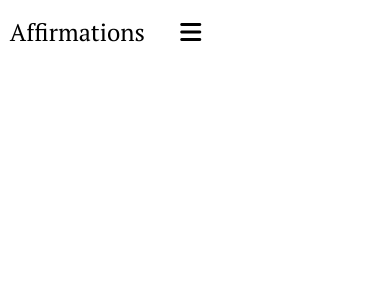
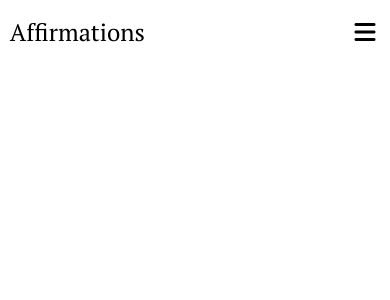
Before and after one commit to TannerBarcelos/Affirmations, a React (Create React App) app in the folder frontend/: page / in a window 390 px wide. Shown: the top 300 px of the page. Built offline with nearby package versions, Linux system fonts and the light colour scheme.

Commit message:
Menu icon

```diff
--- a/frontend/src/index.css
+++ b/frontend/src/index.css
@@ -116,6 +116,7 @@
   .header .nav-item-menu-icon {
     display: block;
     position: absolute;
+    right: 0.9rem;
     top: 1rem;
     font-size: 1.5rem;
   }
```
Also changed, not shown: 1 other file (tests, documents, lock files or other folders).
